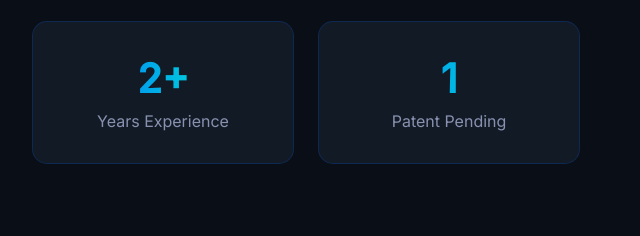
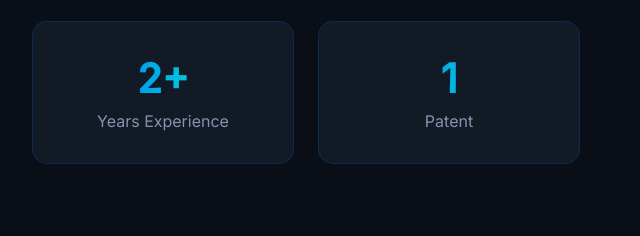
Before and after one commit to kalpuexe/portfolio, a plain HTML site: page portfolio/index.html in a window 1280 px wide. Shown: the part 1168-1404 px from the top of the page, 640-1280 px from the left. Drawn offline with nearby package versions, Linux system fonts and the light colour scheme.

```diff
--- a/portfolio/index.html
+++ b/portfolio/index.html
@@ -116,7 +116,7 @@
                     </div>
                     <div class="stat-card">
                         <div class="stat-number">1</div>
-                        <div class="stat-label">Patent Pending</div>
+                        <div class="stat-label">Patent</div>
                     </div>
                 </div>
             </div>
```
